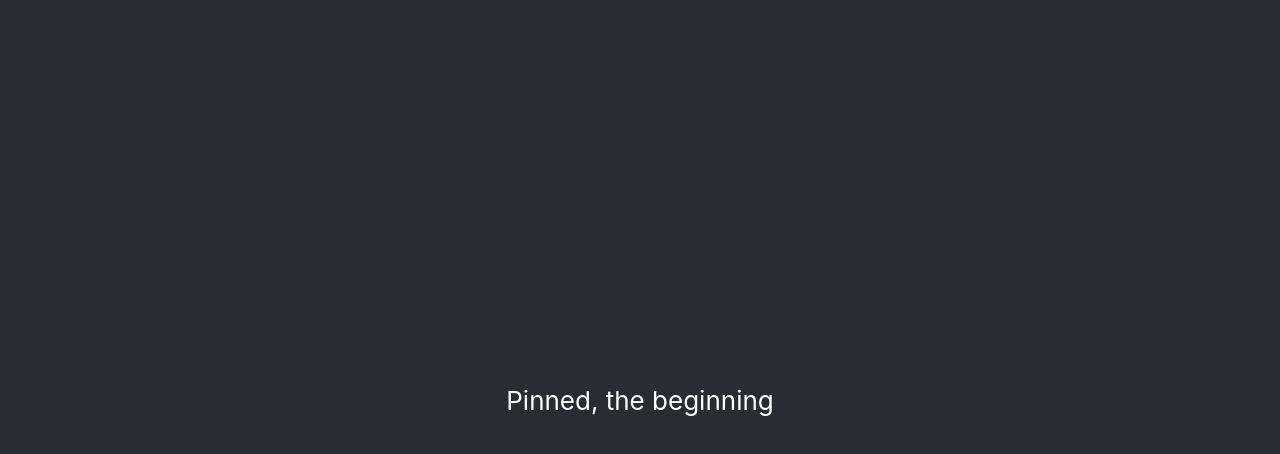
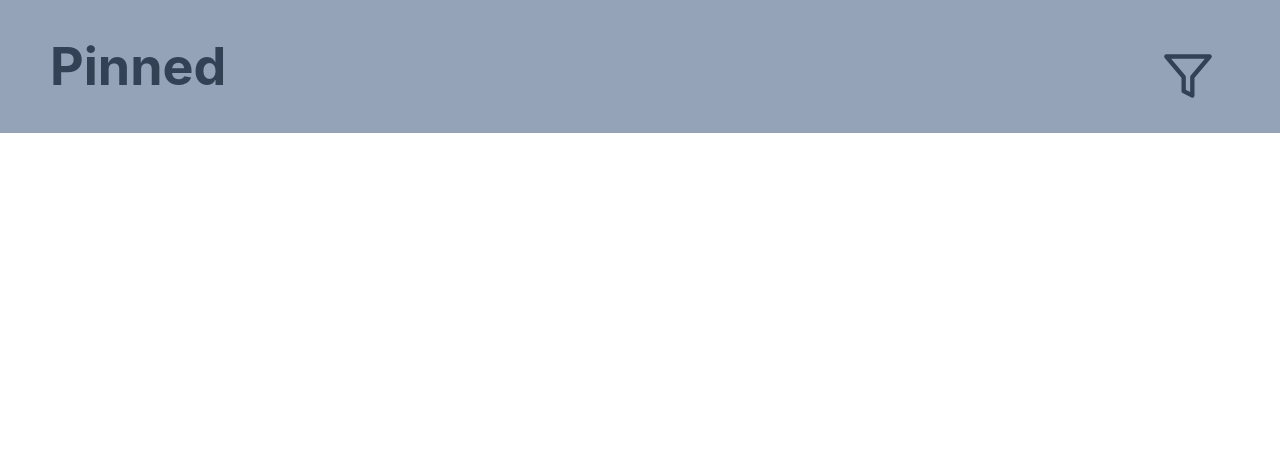
Before and after one commit to PinnedOrg/Pinned, a React (Create React App) app in the folder pinned-react/: page / in a window 1280 px wide. Shown: the top 454 px of the page. Built offline with nearby package versions, Linux system fonts and the light colour scheme.

Commit message:
Header changes - search bar left

```diff
--- a/pinned-react/package.json
+++ b/pinned-react/package.json
@@ -10,6 +10,7 @@
     "react": "^18.2.0",
     "react-bootstrap": "^2.9.0",
     "react-dom": "^18.2.0",
+    "react-icons": "^4.11.0",
     "react-scripts": "5.0.1",
     "web-vitals": "^2.1.4"
   },
--- a/pinned-react/src/App.css
+++ b/pinned-react/src/App.css
@@ -7,21 +7,35 @@
   pointer-events: none;
 }
 
-@media (prefers-reduced-motion: no-preference) {
+/* @media (prefers-reduced-motion: no-preference) {
   .App-logo {
     animation: App-logo-spin infinite 20s linear;
   }
+} */
+
+.App-header {
+  background-color: #94a3b8;
+  color: #334155;
+  display: flex;
+  flex-direction: row;
+  justify-content: left;
+  font-size: calc(10px + 2vmin);
+  padding-left: 50px;
 }
 
-.App-header {
-  background-color: #282c34;
-  min-height: 100vh;
-  display: flex;
-  flex-direction: column;
-  align-items: center;
-  justify-content: center;
-  font-size: calc(10px + 2vmin);
+.filter {
+  position: absolute;
+  right: 50px;
+  padding: 15px 7px 7px 10px;
+  vertical-align: middle;
+  height: 70px;
+  width: 70px;
+}
+
+.filter:hover {
   color: white;
+  background-color: #334155;
+  border-radius: 15px;
 }
 
 .App-link {
--- a/pinned-react/src/App.js
+++ b/pinned-react/src/App.js
@@ -1,11 +1,13 @@
 import logo from './logo.svg';
 import './App.css';
+import { LuFilter } from 'react-icons/lu';
 
 function App() {
   return (
     <div className="App">
       <header className="App-header">
-        Pinned, the beginning
+        <h1 className="title">Pinned</h1>
+        <h1 className="filter"><LuFilter /></h1>
       </header>
     </div>
   );
```
Also changed, not shown: 1 other file (tests, documents, lock files or other folders).
